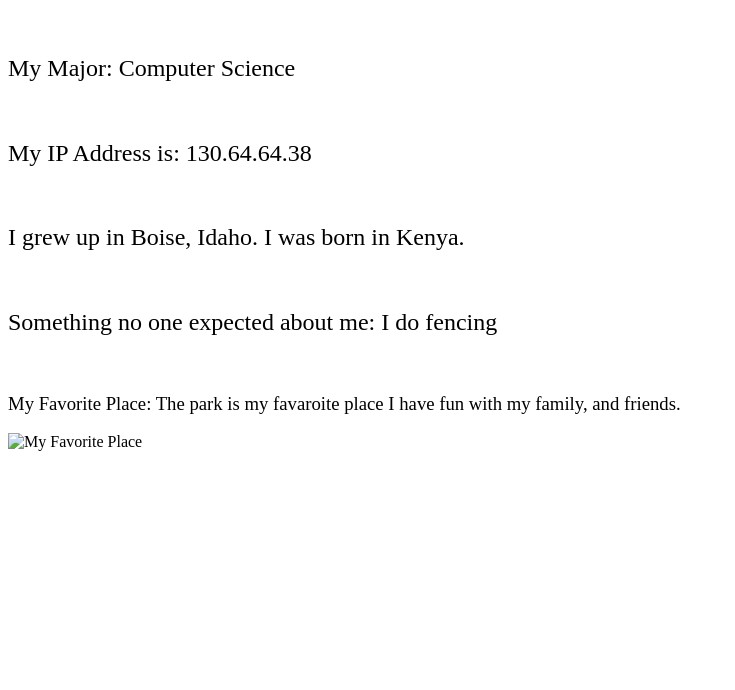
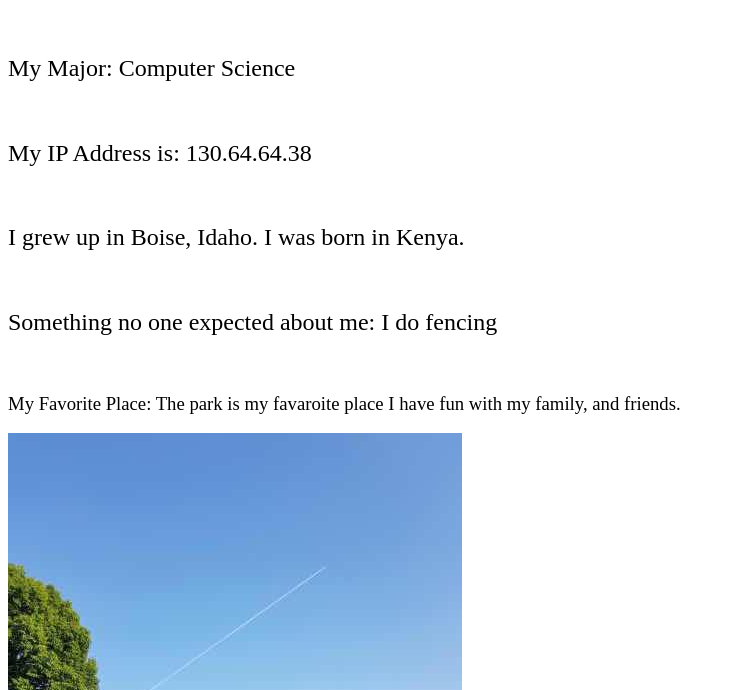
Before and after one commit to LegendAbdi/cs20-HW1, a plain HTML site: page index.html in a window 1280 px wide. Shown: the part 110-800 px from the top of the page, without its empty margins (0-735 px from the left). Drawn offline with Linux system fonts and the light colour scheme.

Commit message:
Update index.html

```diff
--- a/index.html
+++ b/index.html
@@ -21,6 +21,6 @@
     <h2>Something no one expected about me: I do fencing</h2>
     <br>
     <h3>My Favorite Place: The park is my favaroite place I have fun with my family, and friends. </h3>
-   <img src=martins-cardoso-NsxzcbdF8fU-unsplash-2-4.jpg" alt="My Favorite Place">
+   <img src=" martins-cardoso-NsxzcbdF8fU-unsplash-2-4.jpg" alt="My Favorite Place">
 </body>
 </html>
```
